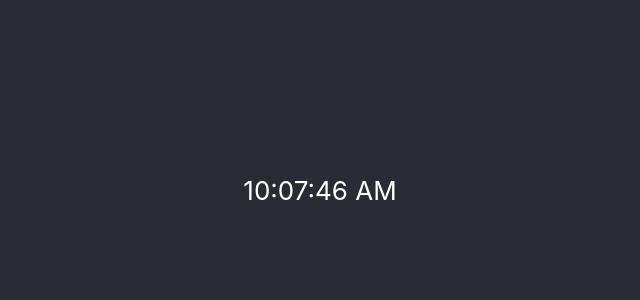
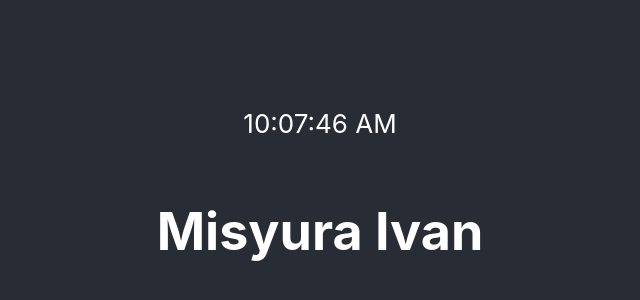
Before and after one commit to Bordjiano/jenkins, a React (Create React App) app: page / in a window 1280 px wide. Shown: the part 210-510 px from the top of the page, without its empty margins (320-960 px from the left). Built offline with nearby package versions, Linux system fonts and the light colour scheme.

Commit message:
Add name

```diff
--- a/src/App.js
+++ b/src/App.js
@@ -7,6 +7,7 @@ function App() {
     <div className="App">
       <header className="App-header">
         <CurrentTime />
+        <h1>Misyura Ivan</h1>
       </header>
     </div>
   );
```
